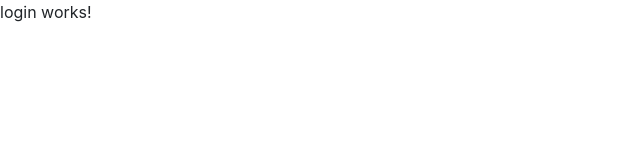
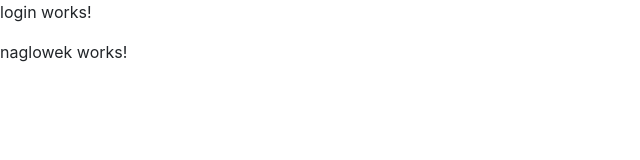
Before and after one commit to Antaresque/ogloszenia, an Angular app: page / in a window 1280 px wide. Shown: the top 160 px of the page, without its empty margins (0-640 px from the left). Built offline with nearby package versions, Linux system fonts and the light colour scheme.

Commit message:
naglowek

```diff
--- a/src/app/app.component.html
+++ b/src/app/app.component.html
@@ -1 +1,2 @@
 <app-login></app-login>
+<app-naglowek></app-naglowek>
--- a/src/app/app.module.ts
+++ b/src/app/app.module.ts
@@ -3,11 +3,13 @@ import { NgModule } from '@angular/core';
 
 import { AppComponent } from './app.component';
 import { LoginComponent } from './components/login/login.component';
+import { NaglowekComponent } from './components/naglowek/naglowek.component';
 
 @NgModule({
   declarations: [
     AppComponent,
-    LoginComponent
+    LoginComponent,
+    NaglowekComponent
   ],
   imports: [
     BrowserModule
--- /dev/null
+++ b/src/app/components/naglowek/naglowek.component.html
@@ -0,0 +1,3 @@
+<p>
+  naglowek works!
+</p>
--- /dev/null
+++ b/src/app/components/naglowek/naglowek.component.ts
@@ -0,0 +1,16 @@
+import { Component, OnInit, ViewEncapsulation } from '@angular/core';
+
+@Component({
+  selector: 'app-naglowek',
+  templateUrl: './naglowek.component.html',
+  styleUrls: ['./naglowek.component.css'],
+  encapsulation: ViewEncapsulation.None
+})
+export class NaglowekComponent implements OnInit {
+
+  constructor() { }
+
+  ngOnInit() {
+  }
+
+}
```
Also changed, not shown: src/app/components/naglowek/naglowek.component.css (added), 1 other file (tests, documents, lock files or other folders).
